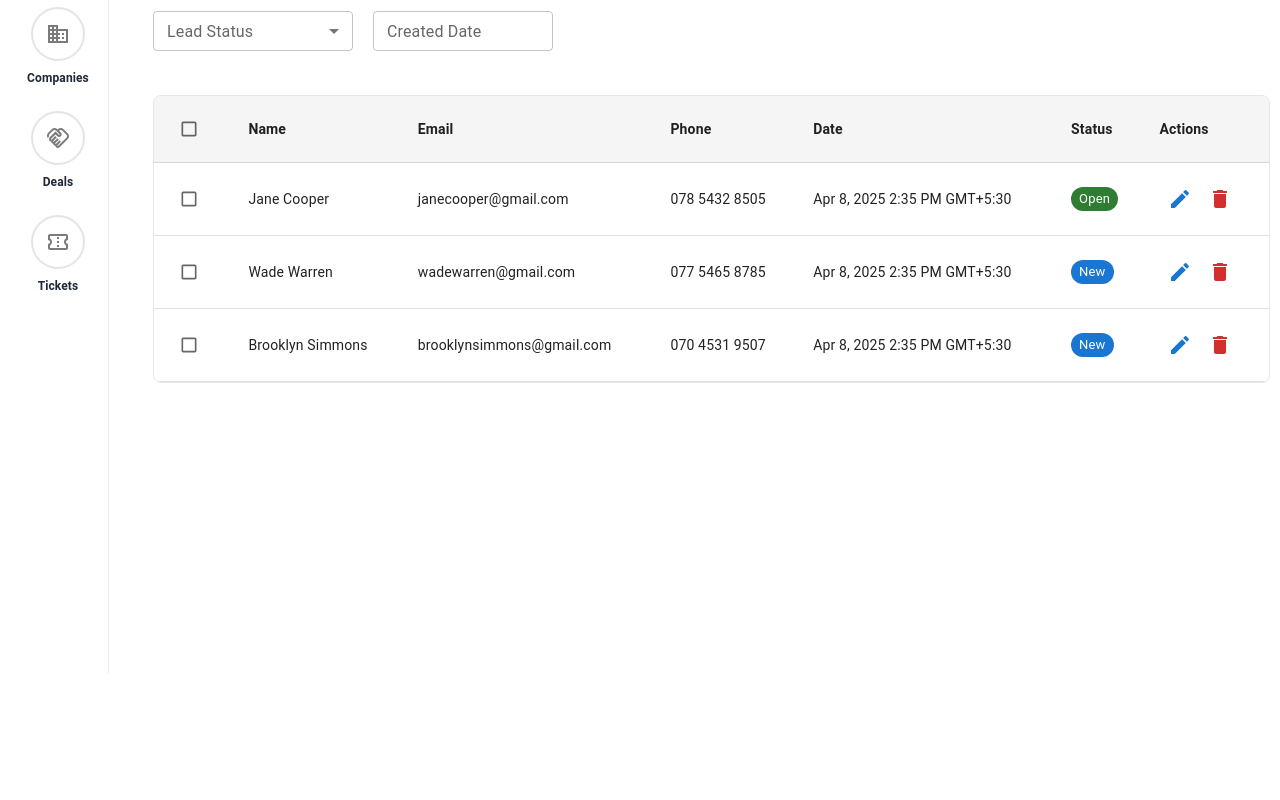
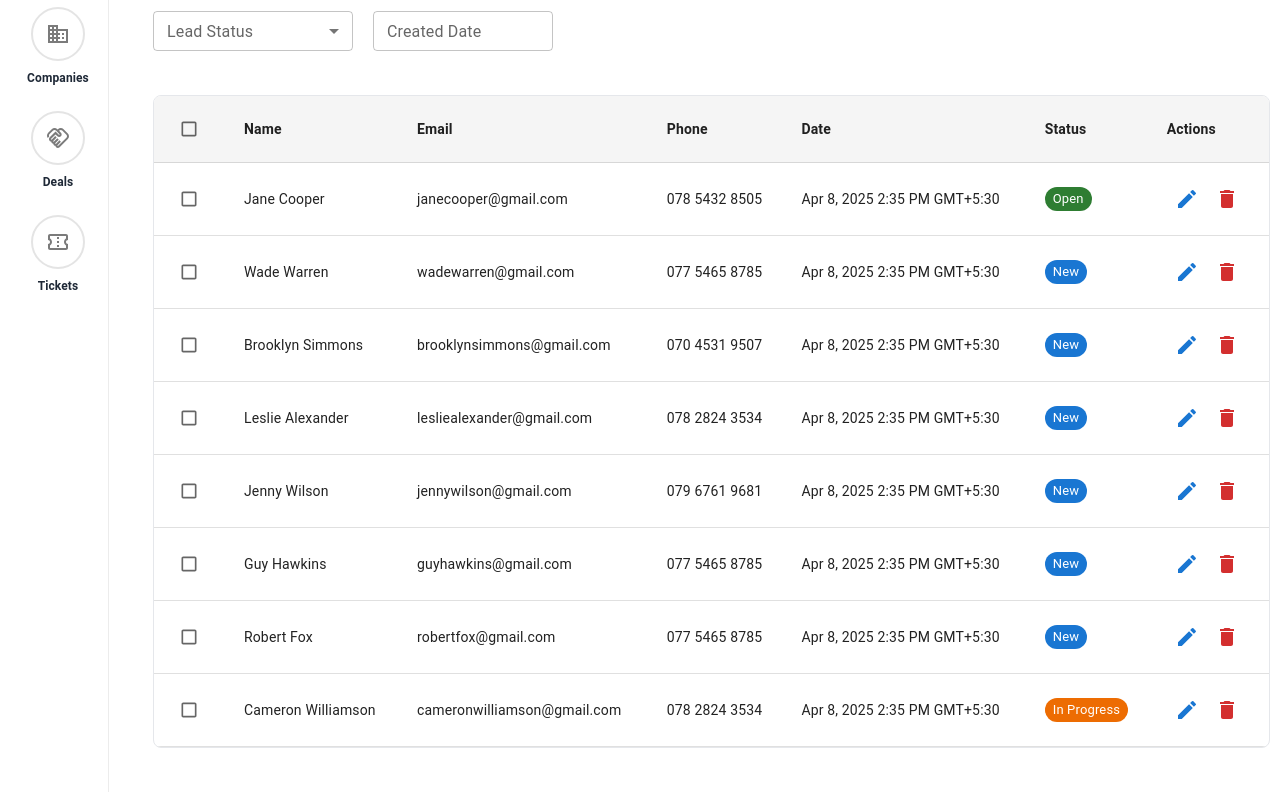
Before and after one commit to Sajida-NA/CRM-frontend, a React (Vite) app: page /leadslist in a window 1280 px wide. Shown: the part 304-1104 px from the top of the page. Before the commit the page ends 985 px from the top, so only its background shows below. Built offline with nearby package versions, Linux system fonts and the light colour scheme.

Commit message:
leads list updated

```diff
--- a/src/Pages/Leads/Leadslist.jsx
+++ b/src/Pages/Leads/Leadslist.jsx
@@ -457,6 +457,41 @@ export default function Leadslist() {
       date: "Apr 8, 2025 2:35 PM GMT+5:30",
       status: "New",
     },
+    {
+      name: "Leslie Alexander",
+      email: "lesliealexander@gmail.com",
+      phone: "078 2824 3534",
+      date: "Apr 8, 2025 2:35 PM GMT+5:30",
+      status: "New",
+    },
+    {
+      name: "Jenny Wilson",
+      email: "jennywilson@gmail.com",
+      phone: "079 6761 9681",
+      date: "Apr 8, 2025 2:35 PM GMT+5:30",
+      status: "New",
+    },
+    {
+      name: "Guy Hawkins",
+      email: "guyhawkins@gmail.com",
+      phone: "077 5465 8785",
+      date: "Apr 8, 2025 2:35 PM GMT+5:30",
+      status: "New",
+    },
+    {
+      name: "Robert Fox",
+      email: "robertfox@gmail.com",
+      phone: "077 5465 8785",
+      date: "Apr 8, 2025 2:35 PM GMT+5:30",
+      status: "New",
+    },
+    {
+      name: "Cameron Williamson",
+      email: "cameronwilliamson@gmail.com",
+      phone: "078 2824 3534",
+      date: "Apr 8, 2025 2:35 PM GMT+5:30",
+      status: "In Progress",
+    },
   ];
 
   return (
@@ -568,18 +603,3 @@ export default function Leadslist() {
     </MainLayout>
   );
 }
-
-
-
-const headerStyle = {
-  display: "flex",
-  justifyContent: "space-between",
-  alignItems: "center",
-  mb: 3,
-};
-
-const topBarStyle = {
-  display: "flex",
-  justifyContent: "space-between",
-  mb: 3,
-};
```
